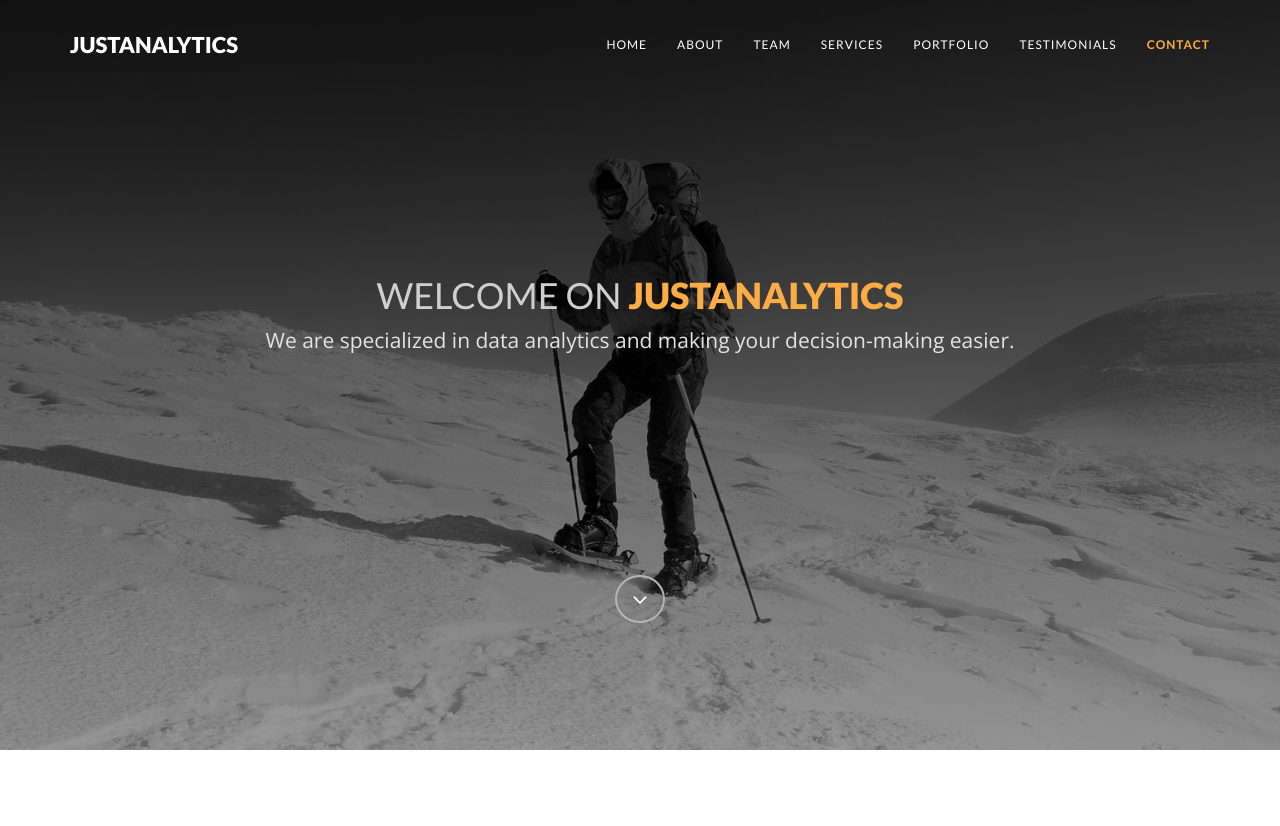
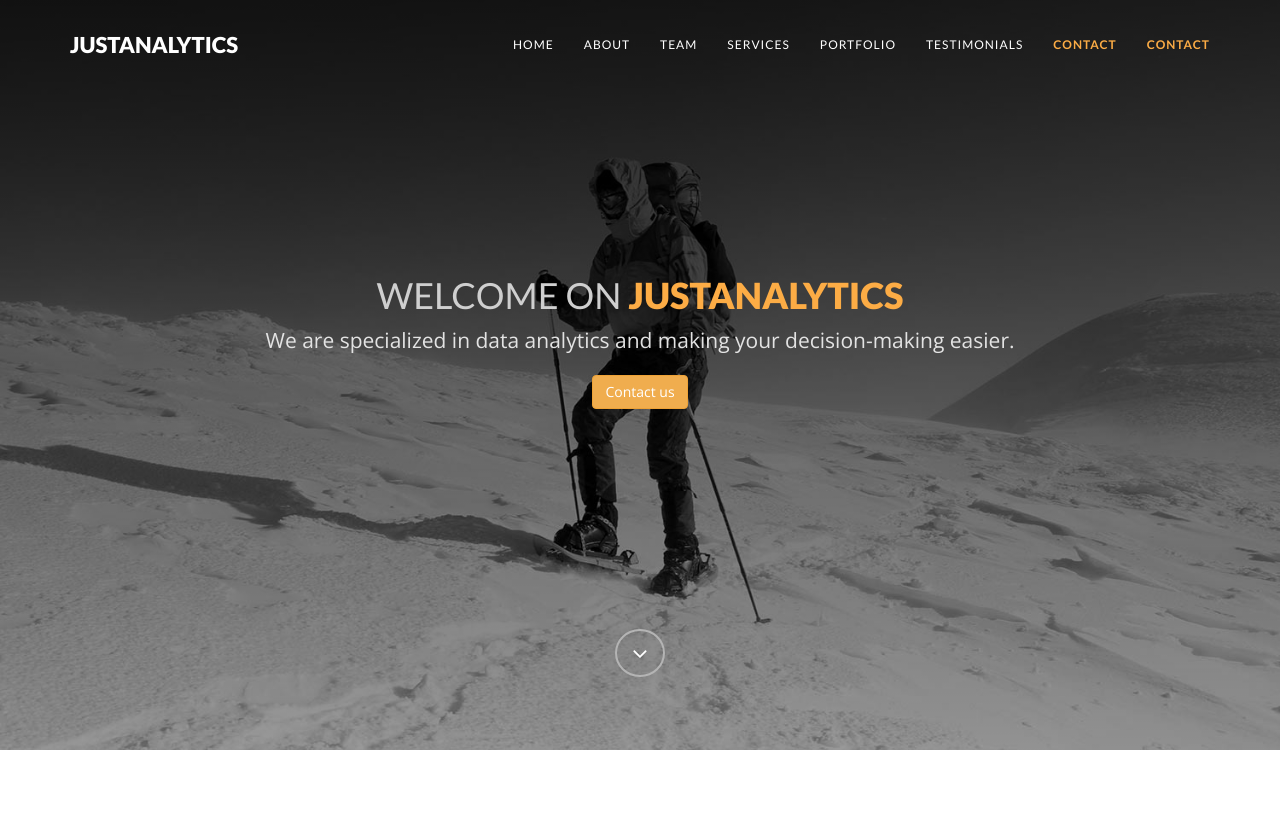
Before and after one commit to justjuust/justanalytics, a Django app: page / in a window 1280 px wide. Shown: the top 826 px of the page. Run offline with Django 5.2, Linux system fonts and the light colour scheme; some libraries are stand-ins or nearby versions.

Commit message:
Add button

```diff
--- a/templates/index.html
+++ b/templates/index.html
@@ -78,6 +78,7 @@
                 <li><a href="#tf-works" class="page-scroll">Portfolio</a></li>
                 <li><a href="#tf-testimonials" class="page-scroll">Testimonials</a></li>
                 <li><a href="#tf-contact" class="page-scroll">Contact</a></li>
+                <li><a href="#tf-contact" class="page-scroll">Contact</a></li>
             </ul>
         </div><!-- /.navbar-collapse -->
     </div><!-- /.container-fluid -->
@@ -87,9 +88,14 @@
 ==========================================-->
 <div id="tf-home" class="text-center">
     <div class="overlay">
-        <div class="content">
+        <div class="content text-center">
             <h1>Welcome on <strong><span class="color">JustAnalytics</span></strong></h1>
             <p class="lead">We are specialized in data analytics and making your decision-making easier.</p>
+            <p class="lead">
+                <a href="#tf-contact" class="page-scroll">
+                        <button class="btn btn-warning">Contact us</button>
+                </a>
+            </p>
             <a href="#tf-about" class="fa fa-angle-down page-scroll"></a>
         </div>
     </div>
@@ -455,7 +461,6 @@
 <script type="text/javascript" src="{% static 'js/jquery.1.11.1.js' %}"></script>
 <!-- Include all compiled plugins (below), or include individual files as needed -->
 <script type="text/javascript" src="{% static 'js/bootstrap.js' %}"></script>
-<script type="text/javascript" src="{% static 'js/SmoothScroll.js' %}"></script>
 <script type="text/javascript" src="{% static 'js/jquery.isotope.js' %}"></script>
 
 
```
